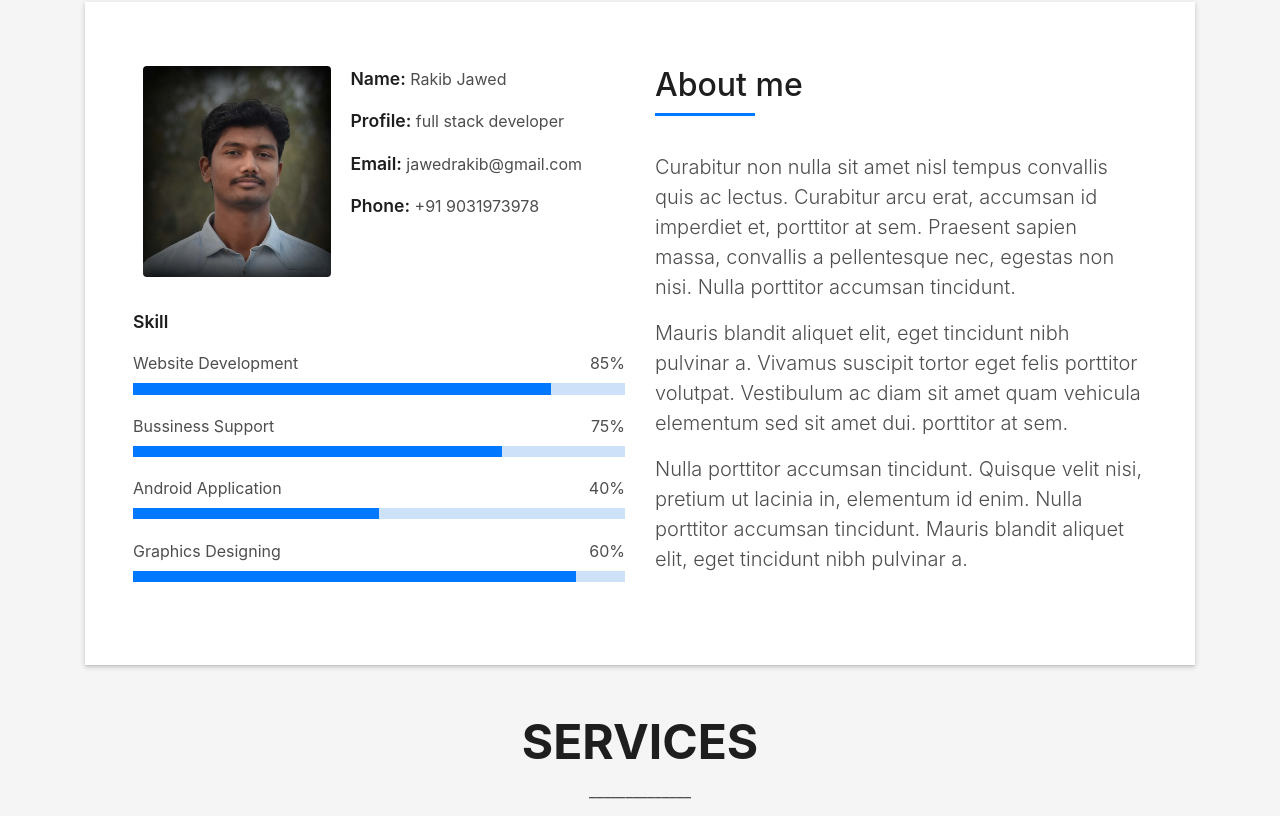
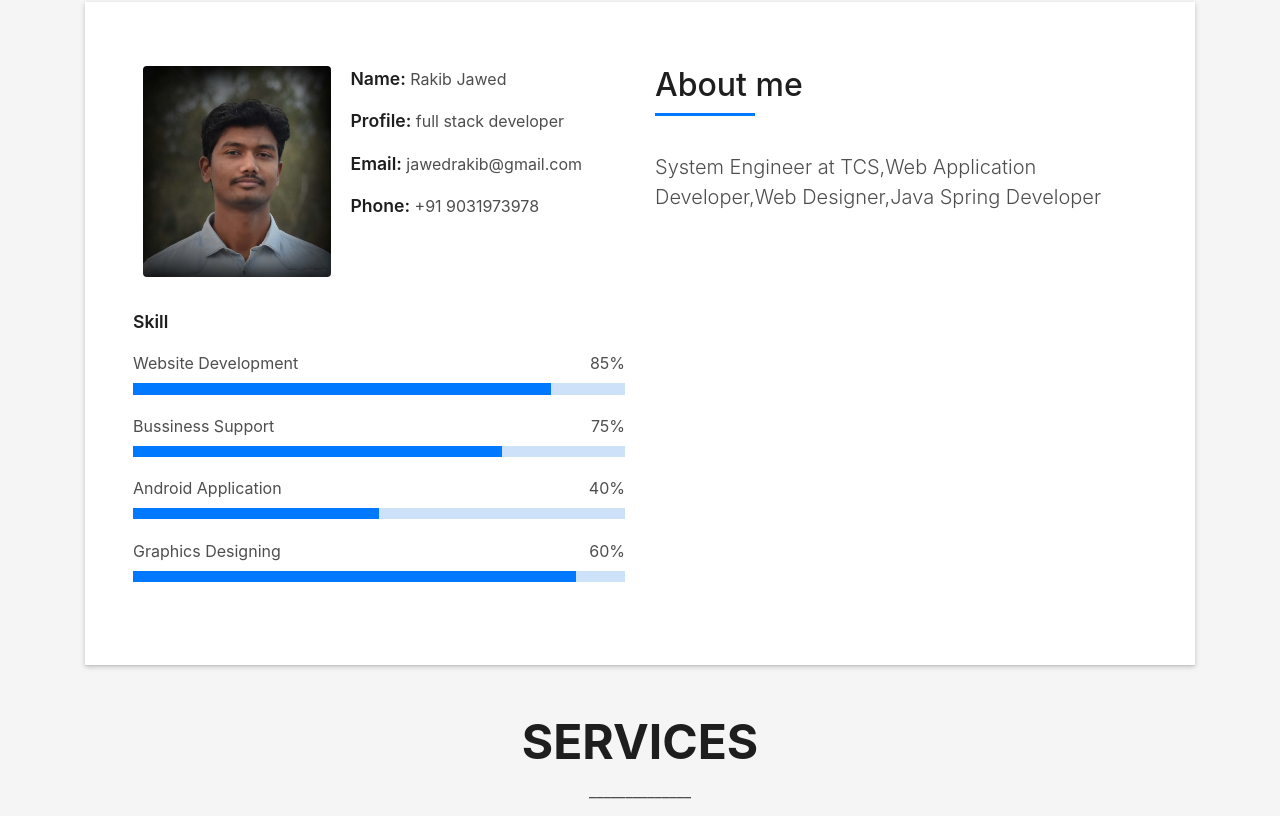
Before and after one commit to RAKIBJAWED/myportfolio, a plain HTML site: page index.html in a window 1280 px wide. Shown: the part 862-1678 px from the top of the page. Drawn offline with Linux system fonts and the light colour scheme; files whose address does not match are found by name.

Commit message:
this is commit message

```diff
--- a/index.html
+++ b/index.html
@@ -56,7 +56,7 @@
             <a class="nav-link js-scroll" href="#service">Services</a>
           </li>
           <li class="nav-item">
-            <a class="nav-link js-scroll" href="#work">Work</a>
+            <a class="nav-link js-scroll" href="#workabcd">Work</a>
           </li>
           <!--<li class="nav-item">
             <a class="nav-link js-scroll" href="#blog">Blog</a>
@@ -140,21 +140,13 @@
                     </h5>
                   </div>
                   <p class="lead">
-                    Curabitur non nulla sit amet nisl tempus convallis quis ac lectus. Curabitur arcu erat, accumsan id
-                    imperdiet et, porttitor
-                    at sem. Praesent sapien massa, convallis a pellentesque nec, egestas non nisi. Nulla
-                    porttitor accumsan tincidunt.
+                    System Engineer at TCS,Web Application Developer,Web Designer,Java Spring Developer
                   </p>
                   <p class="lead">
-                    Mauris blandit aliquet elit, eget tincidunt nibh pulvinar a. Vivamus suscipit tortor eget felis
-                    porttitor volutpat. Vestibulum
-                    ac diam sit amet quam vehicula elementum sed sit amet dui. porttitor at sem.
+
                   </p>
                   <p class="lead">
-                    Nulla porttitor accumsan tincidunt. Quisque velit nisi, pretium ut lacinia in, elementum id enim.
-                    Nulla porttitor accumsan
-                    tincidunt. Mauris blandit aliquet elit, eget tincidunt nibh pulvinar a.
-                  </p>
+                    </p>
                 </div>
               </div>
             </div>
@@ -264,7 +256,7 @@
   </section>
   <!--/ Section Services End /-->
 
-  <div class="section-counter paralax-mf bg-image" style="background-image: url(img/counters-bg.jpg)">
+  <div id="workabcd" class="section-counter paralax-mf bg-image" style="background-image: url(img/counters-bg.jpg)">
     <div class="overlay-mf"></div>
     <div class="container">
       <div class="row">
@@ -274,7 +266,7 @@
               <span class="ico-circle"><i class="ion-checkmark-round"></i></span>
             </div>
             <div class="counter-num">
-              <p class="counter">10+</p>
+              <p class="counter">11</p>
               <span class="counter-text">WORKS COMPLETED</span>
             </div>
           </div>
```
